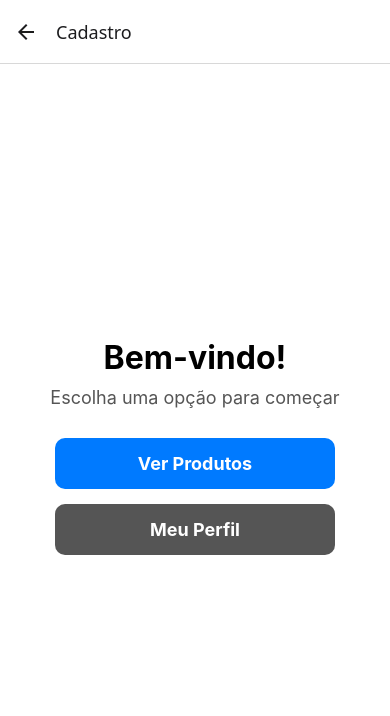
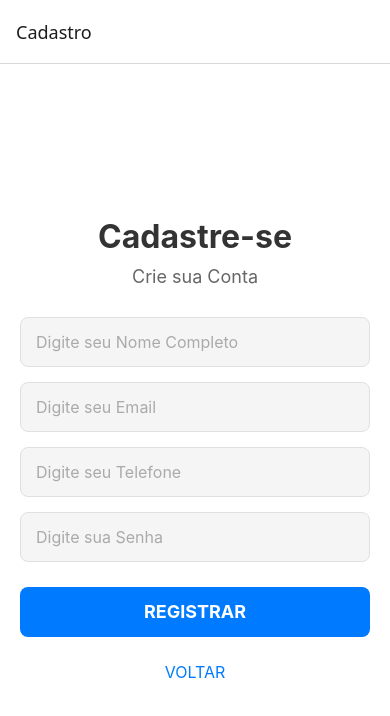
Before and after one commit to bill-linho/dropthree-frontend, a React Native app: screen /Cadastro in a window 390 px wide. Shown: the top 716 px of the page. Built offline with nearby package versions, Linux system fonts and the light colour scheme.

Commit message:
alienigena

```diff
--- a/src/navigation/navegação.js
+++ b/src/navigation/navegação.js
@@ -6,17 +6,18 @@ const Stack = createNativeStackNavigator()
 import ProductDetails from '../screens/paginadoProduto'
 import Home from '../screens/home'
 import login from '../screens/Login';
+import SignUpScreen from '../screens/Cadastro';
 
 export default function stackRoutes() {
     return (
         <NavigationContainer>
-            <Stack.Navigator initialRouteName="Login">
+            <Stack.Navigator initialRouteName="Cadastro">
 
                 <Stack.Screen name="Home" component={Home} />
 
                 <Stack.Screen name="Login" component={login} />
 
-                <Stack.Screen name="Cadastro" component={Home} />
+                <Stack.Screen name="Cadastro" component={SignUpScreen} />
 
                 <Stack.Screen name="InterfaceDosProdutos" component={Home} />
 
--- /dev/null
+++ b/src/screens/Cadastro.js
@@ -0,0 +1,141 @@
+import React, { useState } from 'react';
+import {
+  StyleSheet,
+  Text,
+  View,
+  TextInput,
+  TouchableOpacity,
+  Alert
+} from 'react-native';
+
+export default function SignUpScreen() {
+  const [names, setNames] = useState('');
+  const [email, setEmail] = useState('');
+  const [phone, setPhone] = useState('');
+  const [passwords, setPasswords] = useState('');
+
+  const handleRegister = () => {
+    if (!names || !email || !phone || !passwords) {
+      Alert.alert("Erro", "Por favor, preencha todos os campos.");
+      return;
+    }
+
+    Alert.alert("Sucesso", `Usuário ${names} cadastrado com sucesso!`);
+    console.log({ names, email, phone, passwords });
+  };
+
+  const handleBack = () => {
+    console.log("Voltar pressionado");
+    Alert.alert("Navegação", "Botão de voltar pressionado");
+  };
+
+  return (
+
+    <View style={styles.container}>
+      <View style={styles.formContainer}>
+
+        <Text style={styles.title}>Cadastre-se</Text>
+        <Text style={styles.subtitle}>Crie sua Conta</Text>
+
+        <TextInput
+          style={styles.input}
+          placeholder="Digite seu Nome Completo"
+          placeholderTextColor="#aaa"
+          value={names}
+          onChangeText={setNames}
+        />
+
+        <TextInput
+          style={styles.input}
+          placeholder="Digite seu Email"
+          placeholderTextColor="#aaa"
+          value={email}
+          onChangeText={setEmail}
+        />
+
+        <TextInput
+          style={styles.input}
+          placeholder="Digite seu Telefone"
+          placeholderTextColor="#aaa"
+          value={phone}
+          onChangeText={setPhone}
+        />
+
+
+        <TextInput
+          style={styles.input}
+          placeholder="Digite sua Senha"
+          placeholderTextColor="#aaa"
+          value={passwords}
+          onChangeText={setPasswords}
+        />
+
+        <TouchableOpacity style={styles.registerButton} onPress={handleRegister}>
+          <Text style={styles.registerButtonText}>REGISTRAR</Text>
+        </TouchableOpacity>
+
+        <TouchableOpacity style={styles.backButton} onPress={handleBack}>
+          <Text style={styles.backButtonText}>VOLTAR</Text>
+        </TouchableOpacity>
+
+      </View>
+    </View>
+  );
+}
+
+const styles = StyleSheet.create({
+    container: {
+      flex: 1,
+      backgroundColor: '#fff',
+      justifyContent: 'center',
+      padding: 20,
+    },
+    formContainer: {
+      width: '100%',
+      alignItems: 'center',
+    },
+    title: {
+      fontSize: 32,
+      fontWeight: 'bold',
+      color: '#333',
+      marginBottom: 10,
+    },
+    subtitle: {
+      fontSize: 18,
+      color: '#666',
+      marginBottom: 30,
+    },
+    input: {
+      width: '100%',
+      height: 50,
+      backgroundColor: '#f5f5f5',
+      borderRadius: 8,
+      paddingHorizontal: 15,
+      marginBottom: 15,
+      borderWidth: 1,
+      borderColor: '#e0e0e0',
+      fontSize: 16,
+    },
+    registerButton: {
+      width: '100%',
+      height: 50,
+      backgroundColor: '#007BFF',
+      borderRadius: 8,
+      justifyContent: 'center',
+      alignItems: 'center',
+      marginTop: 10,
+    },
+    registerButtonText: {
+      color: '#fff',
+      fontSize: 18,
+      fontWeight: 'bold',
+    },
+    backButton: {
+      marginTop: 15,
+      padding: 10,
+    },
+    backButtonText: {
+      color: '#007BFF',
+      fontSize: 16,
+    },
+  });
```
